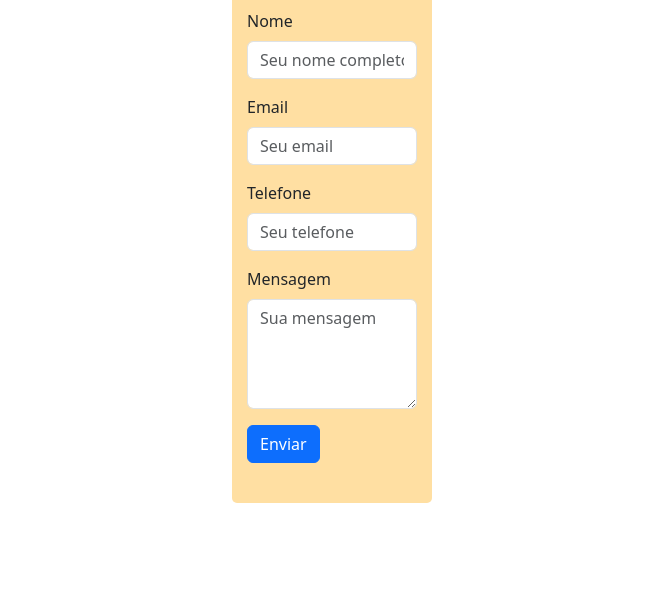
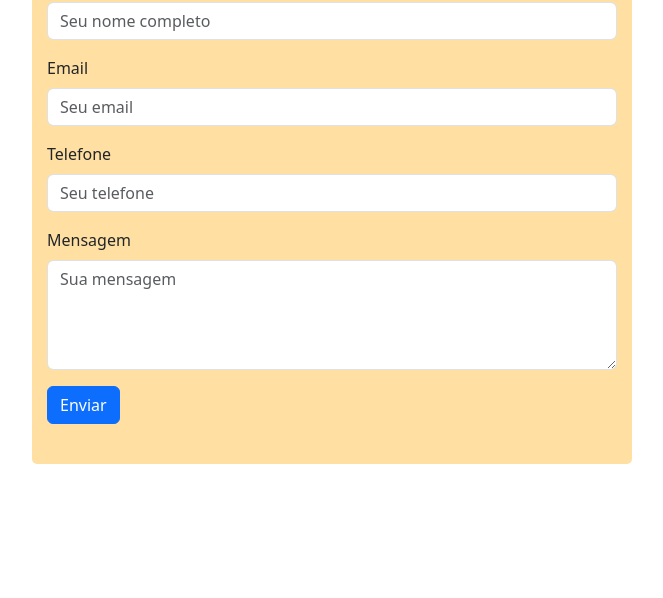
Before and after one commit to wellingtonag/testeform, a plain HTML site: page index.html in a window 1280 px wide. Shown: the part 202-800 px from the top of the page, without its empty margins (308-971 px from the left). Drawn offline with nearby package versions, Linux system fonts and the light colour scheme.

Commit message:
change width

```diff
--- a/style.css
+++ b/style.css
@@ -3,7 +3,7 @@ body {
 }
 
 .form-container {
-    max-width: 200px;
+    max-width: 600px;
     background-color: #ffdfa2;
     margin: 50px auto;
     border-radius: 5px;
```
